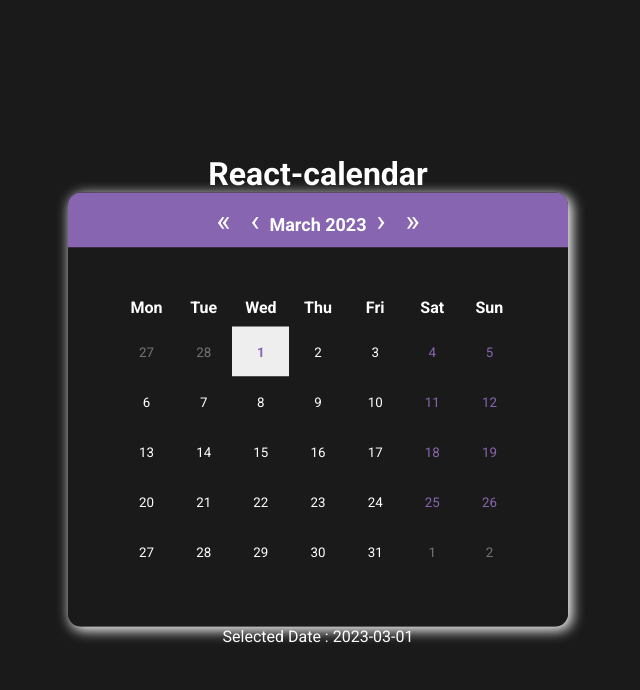
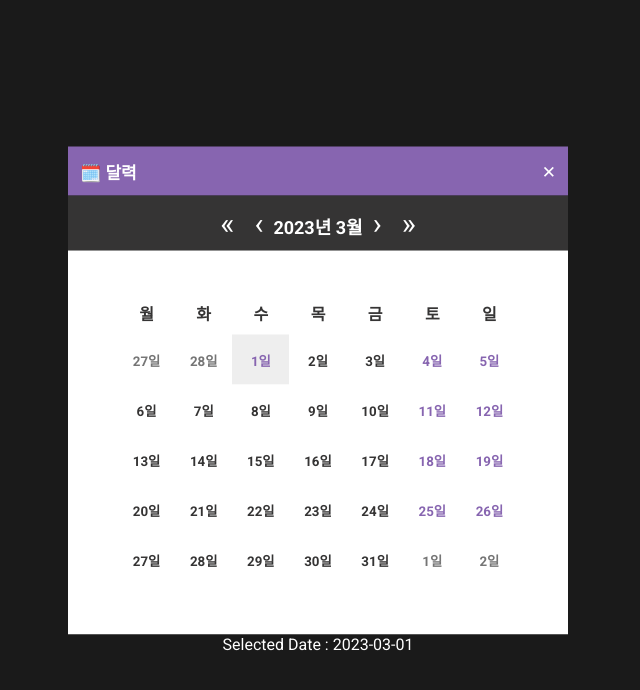
Before and after one commit to Yejin-Han/team_project, a React (Create React App) app: page /calendar in a window 1280 px wide. Shown: the top 690 px of the page, without its empty margins (322-962 px from the left). Built offline with nearby package versions, Linux system fonts and the light colour scheme; no server answers.

Commit message:
230318 jiyeon update
[추가] useNavigate hook, close 버튼 기능

```diff
--- a/src/components/calendar/MainCalender.style.scss
+++ b/src/components/calendar/MainCalender.style.scss
@@ -1,5 +1,19 @@
 abbr[title] {
   text-decoration: none;
+}
+
+.calendar-header {
+  width: 500px;
+  background: #8765b0;
+  display: flex;
+  justify-content: space-between;
+}
+
+.calendar-header > h1,
+.close-button {
+  font-size: 17px;
+  color: #fff;
+  padding: 12px;
 }
 
 .react-calendar__month-view__days__day.highlight {
@@ -21,13 +35,11 @@ abbr[title] {
   max-width: 100%;
   text-align: center;
   color: #fff;
-  box-shadow: 3px 3px 13px 1px #fff;
   overflow: hidden;
-  border-radius: 13px;
 }
 
 .react-calendar__navigation {
-  background: #8765b0;
+  background: #353434;
 }
 
 .react-calendar__navigation__arrow,
@@ -49,12 +61,12 @@ abbr[title] {
 
 .react-calendar__viewContainer {
   padding: 50px;
-  background: #1a1a1a;
+  background: #fff;
 }
 
 .react-calendar__tile {
-  color: #fff;
-  background: #1a1a1a;
+  color: #353434;
+  background: #fff;
   border: none;
   width: 50px;
   height: 50px;
@@ -62,7 +74,7 @@ abbr[title] {
 
 .react-calendar__tile:hover {
   background: #8765b0;
-  transition: all .3s;
+  transition: all 0.3s;
 }
 
 .react-calendar__month-view__days__day--weekend {
@@ -71,26 +83,27 @@ abbr[title] {
 
 .react-calendar__month-view__weekdays {
   margin-bottom: 10px;
-  color: #fff;
+  color: #353434;
   font-weight: bold;
 }
 
-.react-calendar__month-view__weekdays>abbr {
+.react-calendar__month-view__weekdays > abbr {
   text-decoration: none;
 }
 
 .react-calendar__month-view__days__day {
   width: 50px;
   height: 50px;
-  background: #1a1a1a;
+  background: #fff;
   border: none;
+  font-weight: bold;
 }
 
 .react-calendar__month-view__days__day:hover,
 .react-calendar__month-view__days__day:active {
   background: #8765b0;
   color: #fff;
-  transition: all .3s;
+  transition: all 0.3s;
   cursor: pointer;
 }
 
--- a/src/components/calendar/component/ReactCalender.js
+++ b/src/components/calendar/component/ReactCalender.js
@@ -1,9 +1,11 @@
 import React, { useState } from "react";
+import { useNavigate } from "react-router-dom";
 import Calendar from "react-calendar";
 import moment from "moment";
 import "../MainCalender.style.scss";
 
 const ReactCalender = () => {
+  const navigate = useNavigate();
   const [date, setDate] = useState(new Date());
   const holiDay = [
     "01-01-2023",
@@ -27,14 +29,25 @@ const ReactCalender = () => {
 
   const selectedDay = moment(date).format("YYYY-MM-DD");
 
+  const closeCalendar = () => {
+    navigate("/");
+  };
+
   return (
     <div>
-      <h1>React-calendar</h1>
       <div>
+        <div className="calendar-wrapper">
+          <div className="calendar-header">
+            <h1> 🗓️ 달력 </h1>
+            <button onClick={closeCalendar} className="close-button">
+              ✕
+            </button>
+          </div>
+          <div className="calendar-body">
             <Calendar
               onChange={setDate}
               value={date}
-          locale="en-En"
+              locale="ko-KR"
               tileClassName={({ date }) => {
                 let day = date.getDate(); //날짜 출력
                 let month = date.getMonth() + 1;
@@ -51,6 +64,8 @@ const ReactCalender = () => {
               }}
             />
           </div>
+        </div>
+      </div>
       <div>
         <span>Selected Date : </span>
         {selectedDay}
```
Lines whose indentation alone changed are shown as unchanged.
